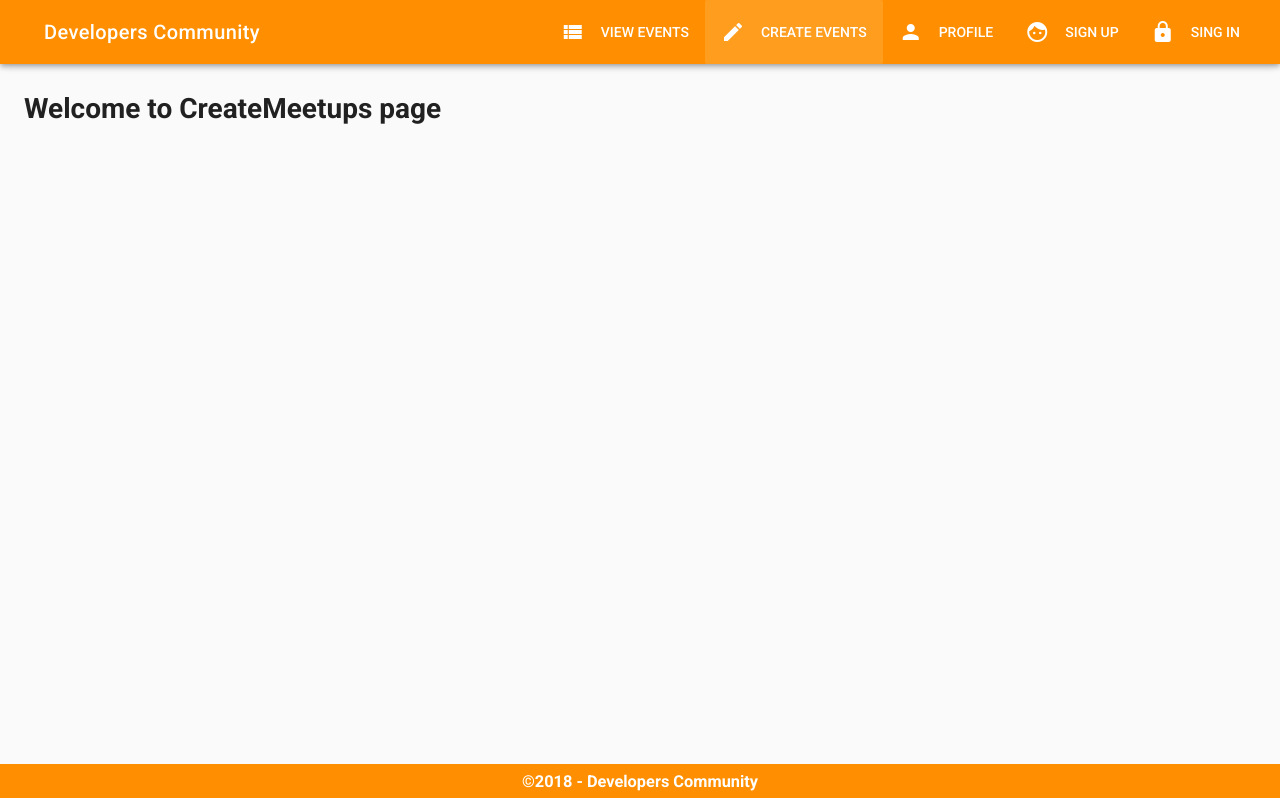
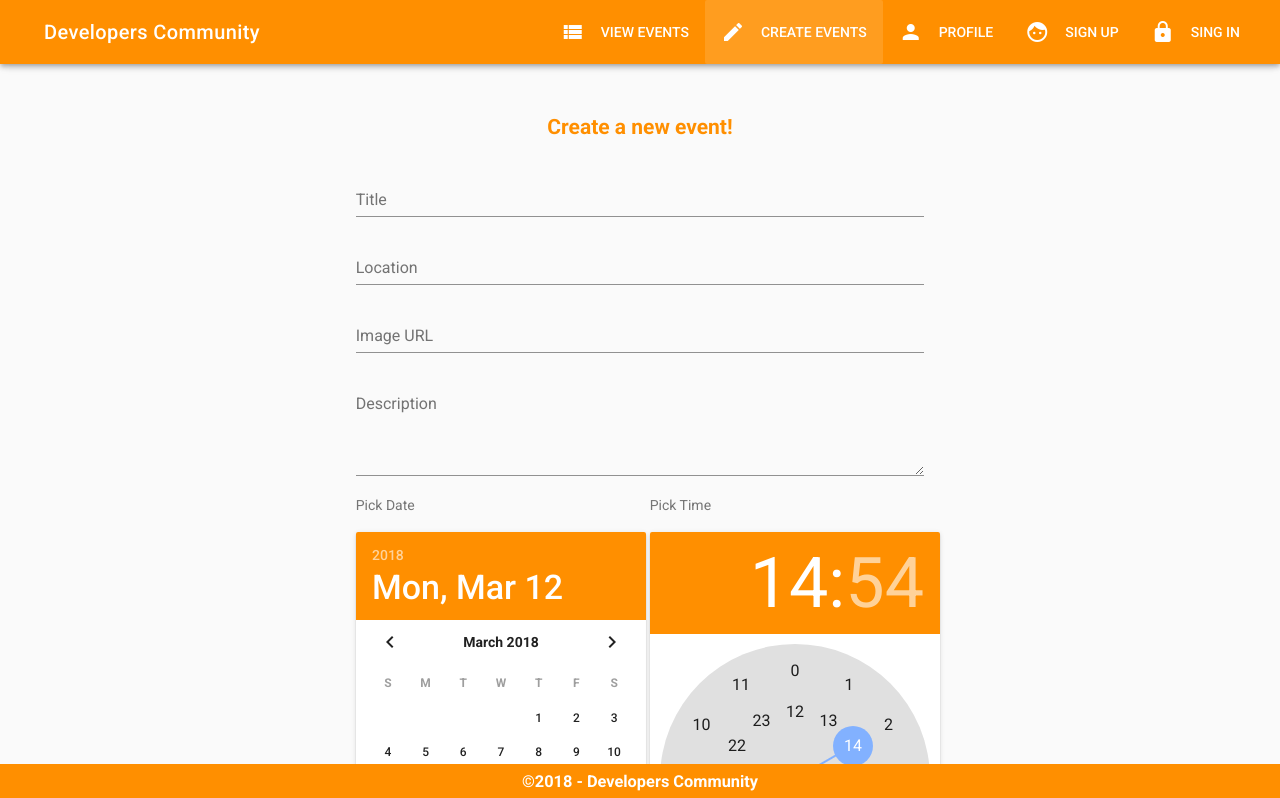
Before and after one commit to raniket/vue-dev-meetup, a Vue app: page /meetup/new in a window 1280 px wide. Shown: the top 798 px of the page. Built offline with nearby package versions, Linux system fonts and the light colour scheme.

Commit message:
stage 12 complited

```diff
--- a/src/components/Home.vue
+++ b/src/components/Home.vue
@@ -15,11 +15,11 @@
       <v-flex xs10 offset-xs1>
         <v-carousel xs8 sm8 style="cursor: pointer;">
           <v-carousel-item
-          v-for="item in meetups"
-          :src="item.imageUrl"
-          :key="item.id"
-          @click="onLoadMeetup(item.id)" >
-            <div class="title">{{ item.title }}</div>
+          v-for="meetup in meetups"
+          :src="meetup.imageUrl"
+          :key="meetup.id"
+          v-on:click="onLoadMeetup()" >
+            <div class="title">{{ meetup.title }}</div>
           </v-carousel-item>
         </v-carousel>
       </v-flex>
@@ -42,8 +42,8 @@
       }
     },
     methods: {
-      onLoadMeetup: function(id) {
-        // console.log('ON load Meetup');
+      onLoadMeetup: function() {  // this functito is not being called.
+        console.log('ON load Meetup');
         this.$router.push('/meetup/' + id);
       }
     },
--- a/src/components/Meetup/CreateMeetups.vue
+++ b/src/components/Meetup/CreateMeetups.vue
@@ -1,5 +1,160 @@
 <template>
-  <div>
-    <h1>Welcome to CreateMeetups page</h1>
-  </div>
+  <v-container>
+    <!-- heading -->
+    <v-layout row wrap mb-4>
+      <v-flex xs12 class="text-xs-center" >
+        <h2 class="text-center" style="color: #FF8F00">Create a new event!</h2>
+      </v-flex>
+    </v-layout>
+
+    <!-- form -->
+    <v-layout row wrap>
+      <v-flex xs12 sm6 offset-sm3 >
+        <form @submit.prevent="onCreateMeetup">
+
+          <!-- title -->
+          <v-layout row>
+            <v-flex   >
+              <v-text-field name="title" id="title" label="Title" required v-model="title" >
+              </v-text-field>
+            </v-flex>
+          </v-layout>
+
+          <!-- location -->
+          <v-layout row>
+            <v-flex  >
+              <v-text-field name="location" id="location" label="Location" required v-model="location" >
+              </v-text-field>
+            </v-flex>
+          </v-layout>
+
+          <!-- image -->
+          <v-layout row>
+            <v-flex  >
+              <v-text-field name="imageUrl" id="image-url" label="Image URL" required v-model="imageUrl" >
+              </v-text-field>
+            </v-flex>
+          </v-layout>
+
+          <!-- image preview -->
+          <v-layout row mt-2 mb-4 v-if="imageUrl">
+            <v-flex fill-height>
+              <v-card>
+                <v-card-media
+                  class="white--gray"
+                  width="100%"
+                  height="400px"
+                  v-bind:src="imageUrl" >
+                  <v-container fill-height fluid>
+                    <v-layout fill-height>
+                      <v-flex xs12 align-end flexbox>
+                        <span class="headline">This is the preview of uploaded image</span>
+                      </v-flex>
+                    </v-layout>
+                  </v-container>
+                </v-card-media>
+              </v-card>
+            </v-flex>
+          </v-layout>
+
+          <!-- description -->
+          <v-layout>
+            <v-flex  >
+              <v-text-field name="description" id="description"
+              label="Description" multi-line rows="4" required v-model="description">
+              </v-text-field>
+            </v-flex>
+          </v-layout>
+
+          <!-- date and time picker-->
+          <v-layout row mb-3>
+            <!-- date picker -->
+            <v-flex xs12 mr-1>
+              <p class="" style="color: #757575">Pick Date</p>
+              <v-date-picker style="height: 390px" v-model="date" ></v-date-picker>
+            </v-flex>
+            <!-- time picker -->
+            <v-flex xs12 >
+              <p class="" style="color: #757575" >Pick Time</p>
+              <v-time-picker v-model="time" format="24hr" style="height: 390px"></v-time-picker>
+            </v-flex>
+          </v-layout>
+
+          <!-- button -->
+          <v-layout>
+            <v-flex>
+              <v-btn class="primary" type="submit" round :disabled="!formIsValid">Submit</v-btn>
+            </v-flex>
+          </v-layout>
+
+          <p>date: {{ date }}</p>
+          <p>time: {{ time }}</p>
+          <p>input date: {{ submittableDateTime }}</p>
+        </form>
+      </v-flex>
+    </v-layout>
+
+  </v-container>
 </template>
+
+<script>
+  export default {
+    data() {
+      return {
+        title: '',
+        location: '',
+        date: new Date().toISOString().split('T')[0],
+        time: new Date(),
+        imageUrl: '',
+        description: '',
+      }
+    },
+
+    computed: {
+      formIsValid() {
+        return ((this.title !== '') && (this.location !== '') && (this.imageUrl !== '') && (this.description !== ''));
+      },
+      submittableDateTime() {
+        const date = new Date(this.date);
+        if(typeof this.time === 'string'){
+          const hours = this.time.match(/^(\d+)/)[1];
+          const minutes = this.time.match(/:(\d+)/)[1];
+          date.setHours(hours);
+          date.setMinutes(minutes);
+        } else {
+          date.setHours(this.time.getHours());
+          date.setMinutes(this.time.getMinutes());
+        }
+        return date;
+      },
+
+    },
+
+    methods: {
+      onCreateMeetup() {
+        console.log('onclickmeetup called');
+        if(!this.formIsValid) return;
+
+        const meetupData = {
+          id: this.getId(), // fetch form firebase.
+          title: this.title,
+          location: this.location,
+          imageUrl: this.imageUrl,
+          description: this.description,
+          date: this.submittableDateTime,
+        }
+
+        this.$store.dispatch('createMeetup', meetupData);
+        this.$router.push('/meetups');
+      },
+
+      getId(){ // this method should be removed after connecting to firebase ....
+        return  this.$store.state.loadedMeetups.length + 1;
+      }
+    }
+  }
+</script>
+
+<style scoped>
+
+</style>
--- a/src/components/Meetup/Meetup.vue
+++ b/src/components/Meetup/Meetup.vue
@@ -18,14 +18,14 @@
         </v-card-media>
         <v-card-title>
           <div>
-            <span class="gray--text">{{ meetup.date }}</span><br>
+            <span class="gray--text">{{ meetup.date | date }}</span><br>
             <span class="headline mb-0 ">{{ meetup.title }}</span><br>
-            <span class="custom-style">Lorem ipsum dolor sit amet consectetur adipisicing elit. Nihil, voluptatum excepturi praesentium, consequatur repudiandae voluptatibus suscipit atque consectetur distinctio, hic natus laborum ipsum. Fugiat architecto blanditiis, perferendis deserunt delectus harum.</span>
+            <span class="custom-style">{{ meetup.description }}</span>
           </div>
         </v-card-title>
         <v-card-actions>
           <v-spacer></v-spacer>
-          <v-btn round color="orange" dark>
+          <v-btn round color="orange" dark class="ml-2" >
             <v-icon left>person_add</v-icon>
             Reginster
           </v-btn>
--- a/src/components/Meetup/Meetups.vue
+++ b/src/components/Meetup/Meetups.vue
@@ -14,7 +14,7 @@
               <v-card-title  primary-title>
                 <div>
                   <h3 class="headline mb-0">{{ meetup.title }}</h3>
-                  <div>{{ meetup.date }}</div>
+                  <div>{{ meetup.date | date}}</div>
                 </div>
               </v-card-title>
               <v-card-actions>
--- /dev/null
+++ b/src/filters/date.js
@@ -0,0 +1,4 @@
+export default (value) => {
+  const date = new Date(value);
+  return date.toLocaleString(['en-US'], { month: 'short', day: '2-digit', year: 'numeric', hour: '2-digit', minute: '2-digit' })
+}
--- a/src/main.js
+++ b/src/main.js
@@ -2,8 +2,11 @@ import Vue from 'vue'
 import App from './App'
 import router from './router'
 import Vuetify from 'vuetify'
-import { store }  from './store'
+import { store } from './store'
+import DateFilter from './filters/date'
 import 'vuetify/dist/vuetify.min.css'
+
+Vue.filter('date', DateFilter)
 
 Vue.use(Vuetify, { theme: {
   // primary: '#ee44aa',
--- a/src/store/index.js
+++ b/src/store/index.js
@@ -10,43 +10,57 @@ export const store = new Vuex.Store({
         imageUrl: 'https://odis.homeaway.com/odis/destination/2b4108ba-cbdb-4505-8950-57b997042ef9.hw1.jpg',
         id: '1',
         title: 'Android - This week in Los Angeles',
-        date: '2018-03-15'
+        date: '2018-03-15',
+        location: 'Los Angeles',
+        description: 'Lorem ipsum dolor sit amet consectetur adipisicing elit. Nihil, voluptatum excepturi praesentium, consequatur repudiandae voluptatibus suscipit atque consectetur distinctio, hic natus laborum ipsum. Fugiat architecto blanditiis, perferendis deserunt delectus harum.',
       },
       {
         imageUrl: 'http://www.barfadeiasi.ro/wp-content/uploads/2017/11/londra-t.jpg',
         id: '2',
         title: 'Machine Learning - This week in London',
-        date: '2018-03-16'
+        date: '2018-03-16',
+        location: 'London',
+        description: 'Lorem ipsum dolor sit amet consectetur adipisicing elit. Nihil, voluptatum excepturi praesentium, consequatur repudiandae voluptatibus suscipit atque consectetur distinctio, hic natus laborum ipsum. Fugiat architecto blanditiis, perferendis deserunt delectus harum.',
       },
       {
         imageUrl: 'https://www.gezitta.com/wp-content/uploads/2018/01/Berlin-ku%C5%9Fbak%C4%B1%C5%9F%C4%B1-manzaras%C4%B1.jpg',
         id: '3',
         title: 'iOS - This week in Berlin',
-        date: '2018-03-16'
+        date: '2018-03-16',
+        location: 'Berlin',
+        description: 'Lorem ipsum dolor sit amet consectetur adipisicing elit. Nihil, voluptatum excepturi praesentium, consequatur repudiandae voluptatibus suscipit atque consectetur distinctio, hic natus laborum ipsum. Fugiat architecto blanditiis, perferendis deserunt delectus harum.',
       },
       {
         imageUrl: 'https://www.deccanjobs.com/wp-content/uploads/2017/03/Bangalore-City.jpg',
         id: '4',
         title: 'Node.js - This week in Bangalore',
-        date: '2018-03-26'
+        date: '2018-03-26',
+        location: 'Bangalore',
+        description: 'Lorem ipsum dolor sit amet consectetur adipisicing elit. Nihil, voluptatum excepturi praesentium, consequatur repudiandae voluptatibus suscipit atque consectetur distinctio, hic natus laborum ipsum. Fugiat architecto blanditiis, perferendis deserunt delectus harum.',
       },
       {
         imageUrl: 'http://theflightfinder.com/wp-content/uploads/2017/12/paris.jpg',
         id: '5',
         title: 'Go lang - Next week in Paris',
-        date: '2018-03-24'
+        date: '2018-03-24',
+        location: 'Paris',
+        description: 'Lorem ipsum dolor sit amet consectetur adipisicing elit. Nihil, voluptatum excepturi praesentium, consequatur repudiandae voluptatibus suscipit atque consectetur distinctio, hic natus laborum ipsum. Fugiat architecto blanditiis, perferendis deserunt delectus harum.',
       },
       {
         imageUrl: 'http://assets.nydailynews.com/polopoly_fs/1.3004701.1490126108!/img/httpImage/image.jpg_gen/derivatives/landscape_1200/473804254.jpg',
         id: '6',
         title: 'Data Science - Next week in New York',
-        date: '2018-03-24'
+        date: '2018-03-24',
+        location: 'New York',
+        description: 'Lorem ipsum dolor sit amet consectetur adipisicing elit. Nihil, voluptatum excepturi praesentium, consequatur repudiandae voluptatibus suscipit atque consectetur distinctio, hic natus laborum ipsum. Fugiat architecto blanditiis, perferendis deserunt delectus harum.',
       },
       {
         imageUrl: 'http://ecowallpapers.net/wp-content/uploads/3912_sidney.jpg',
         id: '7',
         title: 'Big Data - This week in Sidney',
-        date: '2018-03-17'
+        date: '2018-03-17',
+        location: 'Sidney',
+        description: 'Lorem ipsum dolor sit amet consectetur adipisicing elit. Nihil, voluptatum excepturi praesentium, consequatur repudiandae voluptatibus suscipit atque consectetur distinctio, hic natus laborum ipsum. Fugiat architecto blanditiis, perferendis deserunt delectus harum.',
       },
     ],
     user: {
@@ -54,8 +68,24 @@ export const store = new Vuex.Store({
       registeredMeetups: ['1'],
     }
   },
-  mutations: {},
-  actions: {},
+  mutations: {
+    createMeetup(state, payload) {
+      state.loadedMeetups.push(payload);
+    }
+  },
+  actions: {
+    createMeetup({ commit }, payload) {
+      const meetup = {
+        id: payload.id,
+        title: payload.title,
+        location: payload.location,
+        imageUrl: payload.imageUrl,
+        description: payload.description,
+        date: payload.date,
+      };
+      commit('createMeetup', meetup);
+    }
+  },
   getters: {
     loadedMeetups(state) {
       return state.loadedMeetups.sort((meetupA, meetupB) => {
```
Also changed, not shown: src/assets/top_background.png (deleted).
